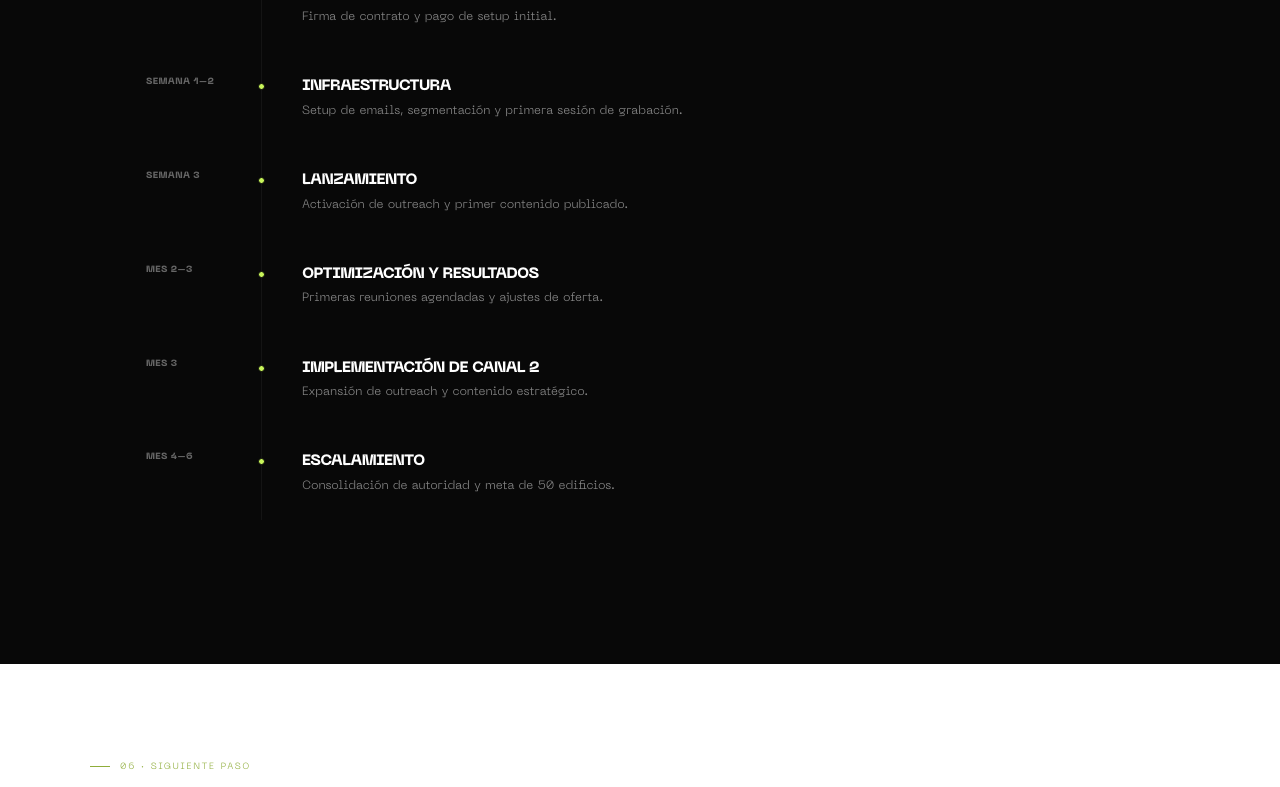
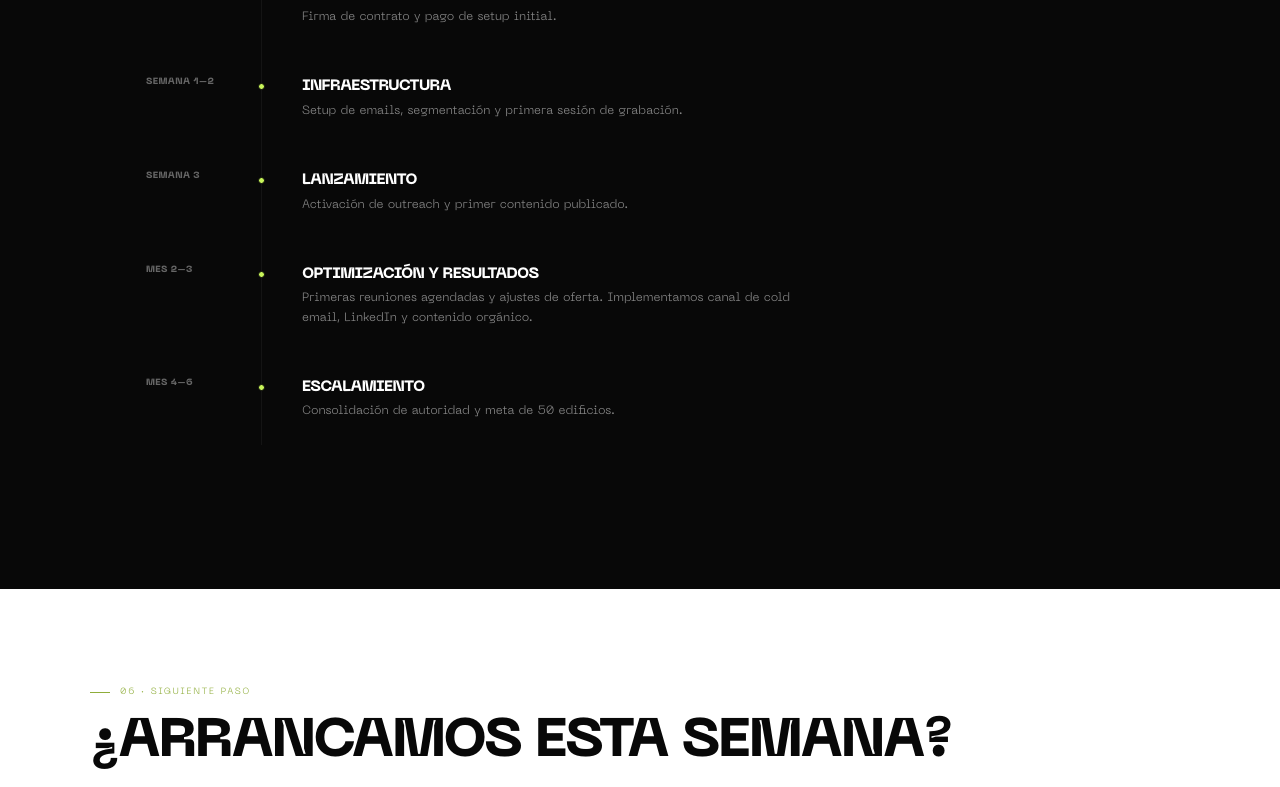
Before and after one commit to jxhnmcclain/gvlwebreact, a React (Vite) app: page /priv/propuesta-gradoclima in a window 1280 px wide. Shown: the part 5377-6164 px from the top of the page. Built offline with nearby package versions, Linux system fonts and the light colour scheme; a web font is replaced by a local one.

Commit message:
proposal final

```diff
--- a/pages/priv/GradoClimaProposal.tsx
+++ b/pages/priv/GradoClimaProposal.tsx
@@ -558,8 +558,7 @@ const GradoClimaProposal = () => {
             { period: 'Semana 0', title: 'Acuerdo Técnico', desc: 'Firma de contrato y pago de setup initial.' },
             { period: 'Semana 1–2', title: 'Infraestructura', desc: 'Setup de emails, segmentación y primera sesión de grabación.' },
             { period: 'Semana 3', title: 'Lanzamiento', desc: 'Activación de outreach y primer contenido publicado.' },
-            { period: 'Mes 2–3', title: 'Optimización y Resultados', desc: 'Primeras reuniones agendadas y ajustes de oferta.' },
-            { period: 'Mes 3', title: 'Implementación de Canal 2', desc: 'Expansión de outreach y contenido estratégico.' },
+            { period: 'Mes 2–3', title: 'Optimización y Resultados', desc: 'Primeras reuniones agendadas y ajustes de oferta. Implementamos canal de cold email, LinkedIn y contenido orgánico.' },
             { period: 'Mes 4–6', title: 'Escalamiento', desc: 'Consolidación de autoridad y meta de 50 edificios.' },
           ].map((item, i) => (
             <motion.div
```
